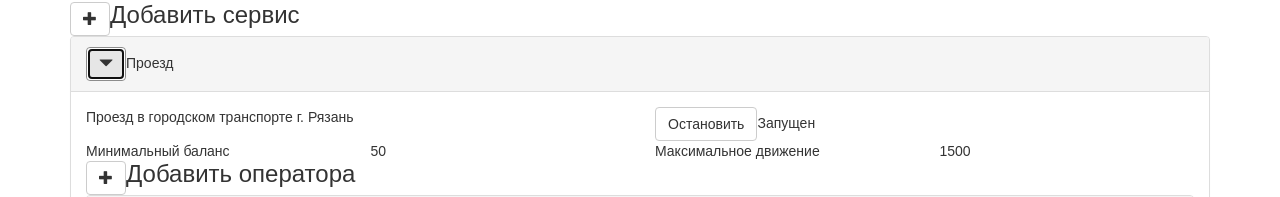
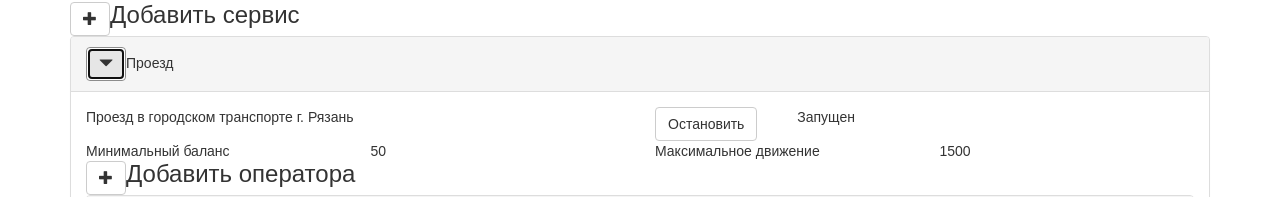
Before and after one commit to ExecutionLLC/cross_transaction_system, a React (Create React App) app in the folder frontend/: page /myservices in a window 1280 px wide. Both pictures are taken after a click on the button 106 px from the left and 233 px from the top of the page. Shown: the part 170-367 px from the top of the page. Built offline with nearby package versions, Linux system fonts and the light colour scheme.

Commit message:
toggle service active: layout

```diff
--- a/frontend/src/Components/SwitchButton.jsx
+++ b/frontend/src/Components/SwitchButton.jsx
@@ -1,6 +1,6 @@
 import React, { Component } from 'react';
 import PropTypes from 'prop-types';
-import { Button } from 'react-bootstrap';
+import { Button, Row, Col } from 'react-bootstrap';
 import Loading from './Loading';
 
 
@@ -42,7 +42,8 @@ class SwitchButton extends Component {
     } = this.props;
     const { isLoading, errorText } = this.state;
     return (
-      <div>
+      <Row>
+        <Col sm={3}>
           {isLoading
             ? <Loading />
             : (
@@ -54,8 +55,11 @@ class SwitchButton extends Component {
               </Button>
             )
           }
+        </Col>
+        <Col sm={9}>
           {errorText || (isActive ? activeStatusText : inactiveStatusText)}
-      </div>
+        </Col>
+      </Row>
     );
   }
 }
```
Lines whose indentation alone changed are shown as unchanged.
